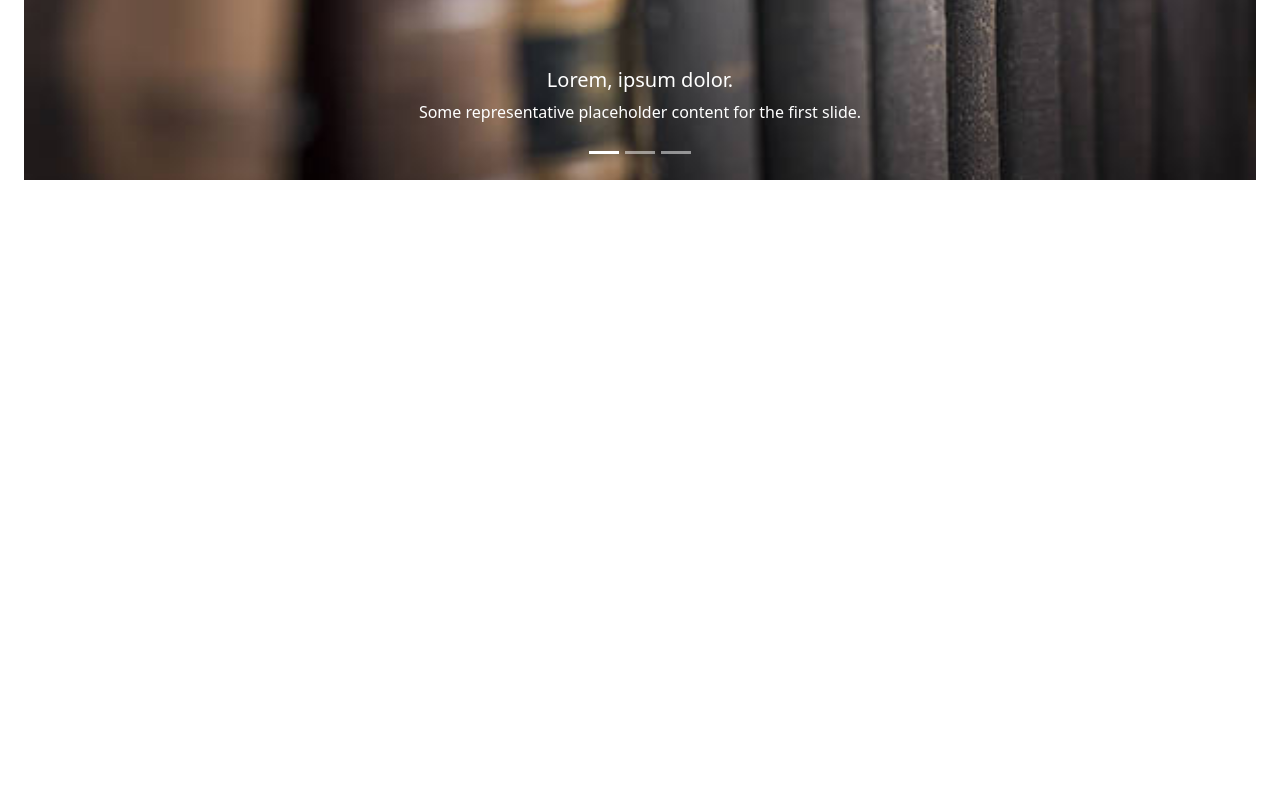
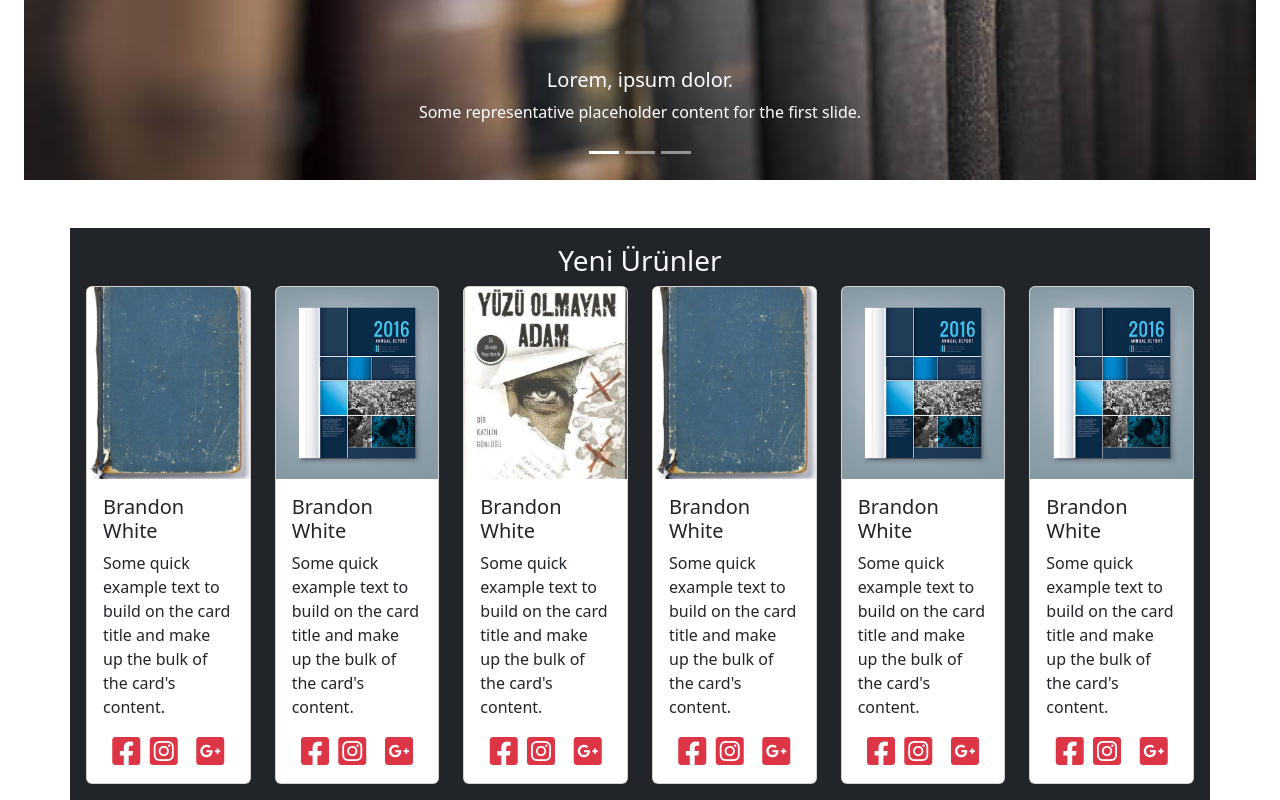
Before and after one commit to ensarsagkal/calisma, a plain HTML site: page solo1/bookstore-website/index.html in a window 1280 px wide. Shown: the part 473-1273 px from the top of the page. Before the commit the page ends 800 px from the top, so only its background shows below. Drawn offline with nearby package versions, Linux system fonts and the light colour scheme.

Commit message:
cards added

```diff
--- a/solo1/bookstore-website/index.html
+++ b/solo1/bookstore-website/index.html
@@ -185,6 +185,105 @@
       <span class="visually-hidden">Next</span>
     </button>
   </div>
+<!-- ----------------------------------------------------------------------- -->
+<!--                                  cards                                  -->
+<!-- ----------------------------------------------------------------------- -->
+<div class="container mt-5 d-flex flex-column align-items-center bg-dark p-3">
+<h3 class="text-center text-light">Yeni Ürünler</h3>
+<div class="row justify-content-center align-items-center">
+  <div class="col-12 col-sm-6 col-md-4 col-lg-3 col-xl-2">
+    <div class="card" >
+      <img src="./img/book1.jpg"  class="card-img-top" alt="...">
+      <div class="card-body">
+        <h5 class="card-title">Brandon White</h5>
+        <p class="card-text">Some quick example text to build on the card title and make up the bulk of the card's content.</p>
+        <div class="text-danger d-flex justify-content-evenly fa-2x ">
+          <i class="fa-brands fa-facebook-square "></i>
+          <i class="fa-brands fa-instagram-square "></i>
+          <i class="fa-brands fa-square-x-twitter "></i>
+          <i class="fa-brands fa-google-plus-square "></i>
+        </div>
+      </div>
+    </div>
+  </div>
+  <div class="col-12 col-sm-6 col-md-4 col-lg-3 col-xl-2">
+    <div class="card" >
+      <img src="./img/book2.jpg" class="card-img-top" alt="...">
+      <div class="card-body">
+        <h5 class="card-title">Brandon White</h5>
+        <p class="card-text">Some quick example text to build on the card title and make up the bulk of the card's content.</p>
+        <div class="text-danger d-flex justify-content-evenly fa-2x ">
+          <i class="fa-brands fa-facebook-square "></i>
+          <i class="fa-brands fa-instagram-square "></i>
+          <i class="fa-brands fa-square-x-twitter "></i>
+          <i class="fa-brands fa-google-plus-square "></i>
+        </div>
+      </div>
+    </div>
+  </div>
+  <div class="col-12 col-sm-6 col-md-4 col-lg-3 col-xl-2">
+    <div class="card" >
+      <img src="./img/book3.jpg" class="card-img-top" alt="...">
+      <div class="card-body">
+        <h5 class="card-title">Brandon White</h5>
+        <p class="card-text">Some quick example text to build on the card title and make up the bulk of the card's content.</p>
+        <div class="text-danger d-flex justify-content-evenly fa-2x ">
+          <i class="fa-brands fa-facebook-square "></i>
+          <i class="fa-brands fa-instagram-square "></i>
+          <i class="fa-brands fa-square-x-twitter "></i>
+          <i class="fa-brands fa-google-plus-square "></i>
+        </div>
+      </div>
+    </div>
+  </div>
+  <div class="col-12 col-sm-6 col-md-4 col-lg-3 col-xl-2">
+    <div class="card" >
+      <img src="./img/book1.jpg" class="card-img-top" alt="...">
+      <div class="card-body">
+        <h5 class="card-title">Brandon White</h5>
+        <p class="card-text">Some quick example text to build on the card title and make up the bulk of the card's content.</p>
+        <div class="text-danger d-flex justify-content-evenly fa-2x ">
+          <i class="fa-brands fa-facebook-square "></i>
+          <i class="fa-brands fa-instagram-square "></i>
+          <i class="fa-brands fa-square-x-twitter "></i>
+          <i class="fa-brands fa-google-plus-square "></i>
+        </div>
+      </div>
+    </div>
+  </div>
+  <div class="col-12 col-sm-6 col-md-4 col-lg-3 col-xl-2">
+    <div class="card" >
+      <img src="./img/book2.jpg" class="card-img-top" alt="...">
+      <div class="card-body">
+        <h5 class="card-title">Brandon White</h5>
+        <p class="card-text">Some quick example text to build on the card title and make up the bulk of the card's content.</p>
+        <div class="text-danger d-flex justify-content-evenly fa-2x ">
+          <i class="fa-brands fa-facebook-square "></i>
+          <i class="fa-brands fa-instagram-square "></i>
+          <i class="fa-brands fa-square-x-twitter "></i>
+          <i class="fa-brands fa-google-plus-square "></i>
+        </div>
+      </div>
+    </div>
+  </div>
+  <div class="col-12 col-sm-6 col-md-4 col-lg-3 col-xl-2">
+    <div class="card" >
+      <img src="./img/book2.jpg" class="card-img-top" alt="...">
+      <div class="card-body">
+        <h5 class="card-title">Brandon White</h5>
+        <p class="card-text">Some quick example text to build on the card title and make up the bulk of the card's content.</p>
+        <div class="text-danger d-flex justify-content-evenly fa-2x ">
+          <i class="fa-brands fa-facebook-square "></i>
+          <i class="fa-brands fa-instagram-square "></i>
+          <i class="fa-brands fa-square-x-twitter "></i>
+          <i class="fa-brands fa-google-plus-square "></i>
+        </div>
+      </div>
+    </div>
+  </div>
+
+</div>
+</div>
 
 
 
--- a/solo1/bookstore-website/style.css
+++ b/solo1/bookstore-website/style.css
@@ -11,3 +11,17 @@
     height: 500px;  /* Yükseklik 500 piksel olarak sabitlenir */
     object-fit: cover;  /* Resim, taşıyıcısına sığacak şekilde ölçeklendirilir */
   }
+
+
+  .card-img-top {
+    width: 100%; /* ensure the image covers the full width of the card */
+    height: 15vw; /* set a fixed height */
+    object-fit: cover; /* ensure the aspect ratio of the image is preserved */
+}
+.card{
+    transition: transform 1s ease-in-out
+
+}
+.card:hover{
+    transform: scale(1.03);
+}
```
Also changed, not shown: solo1/bookstore-website/img/book1.jpg (added), solo1/bookstore-website/img/book2.jpg (added), solo1/bookstore-website/img/book3.jpg (added).
